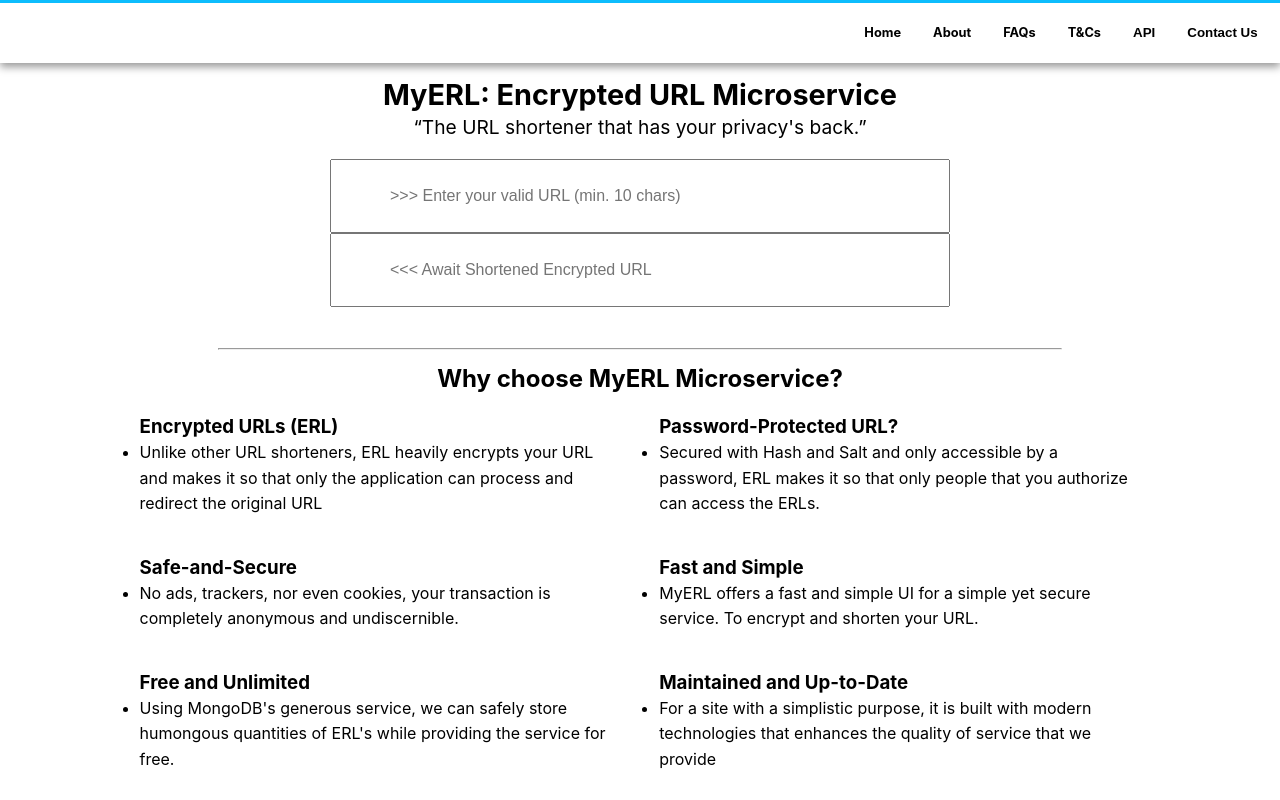
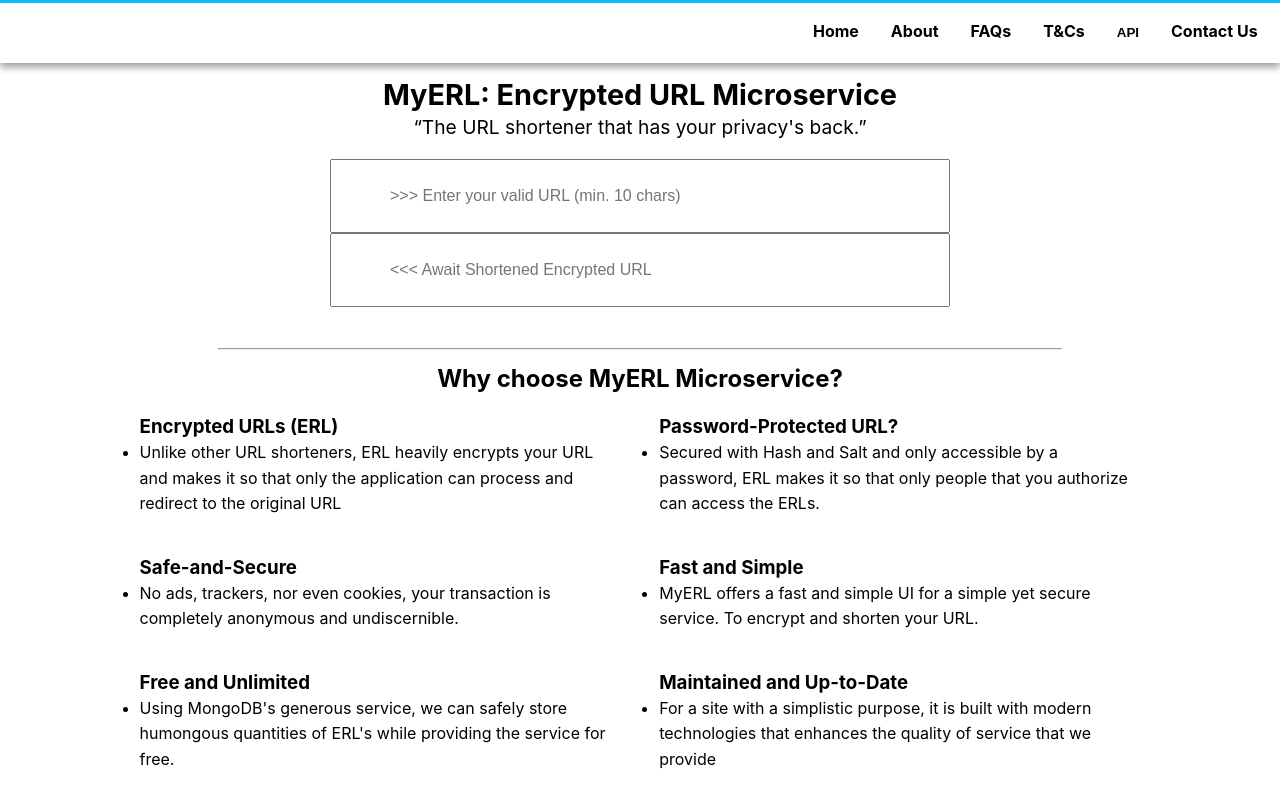
Before and after one commit to alphacoma18/myerl-microservice, a Next.js app: page / in a window 1280 px wide. Shown: the top 800 px of the page. Built offline with nearby package versions, Linux system fonts and the light colour scheme.

Commit message:
Added css root variables

```diff
--- a/components/contact/index.tsx
+++ b/components/contact/index.tsx
@@ -4,12 +4,10 @@
 	return (
 		<>
 			<div className={styles.flexContact}>
-				<h1 className={styles.headerContact} id="link-terms">
+				<h1 className={styles.headerContact} id="link-contact">
 					Contact Us
 				</h1>
-                <div className={styles.itemContact}>
-
-                </div>
+				<div className={styles.itemContact}></div>
 			</div>
 		</>
 	);
--- a/components/io/index.module.css
+++ b/components/io/index.module.css
@@ -15,7 +15,7 @@
 .errorHide {
 	width: 40%;
 	display: none;
-	background: red;
+	background: var(--error-red);
 	border-radius: 50px;
 	margin: auto;
 	padding: 4px;
@@ -24,7 +24,7 @@
 .errorShow {
 	width: 40%;
 	display: block;
-	background: red;
+	background: var(--error-red);
 	border-radius: 50px;
 	margin: auto;
 	padding: 0.4rem;
--- a/components/nav/index.module.css
+++ b/components/nav/index.module.css
@@ -1,7 +1,7 @@
 .outermostNav {
-	border-top: 3px solid #0dbdfd;
+	border-top: 3px solid var(--theme-blue);
 	padding: 0.4rem;
-	background: white;
+	background: var(--theme-white);
 	box-shadow: 0px 4px 8px 0px rgba(0, 0, 0, 0.4);
 	display: flex;
 	justify-content: space-between;
--- a/components/nav/index.tsx
+++ b/components/nav/index.tsx
@@ -19,7 +19,9 @@
 					<a className={styles.navLink}>T&Cs</a>
 				</Link>
 				<button className={styles.navLink}>API</button>
-				<button className={styles.navLink}>Contact Us</button>
+				<Link href="/#link-contact">
+					<a className={styles.navLink}>Contact Us</a>
+				</Link>
 			</div>
 		</nav>
 	);
--- a/components/spinner/index.module.css
+++ b/components/spinner/index.module.css
@@ -16,9 +16,9 @@
 	align-items: center;
 }
 .loadingSpinner {
-	border: 1rem solid white;
-	border-top: 1rem solid black;
-	border-bottom: 1rem solid black;
+	border: 1rem solid var(--theme-white);
+	border-top: 1rem solid var(--theme-black);
+	border-bottom: 1rem solid var(--theme-black);
 	border-radius: 50%;
 	width: 50px;
 	height: 50px;
--- a/components/whyChoose/index.tsx
+++ b/components/whyChoose/index.tsx
@@ -14,7 +14,7 @@
 						<li>
 							Unlike other URL shorteners, ERL heavily encrypts
 							your URL and makes it so that only the application
-							can process and redirect the original URL
+							can process and redirect to the original URL
 						</li>
 					</ul>
 				</div>
--- a/styles/globals.css
+++ b/styles/globals.css
@@ -1,9 +1,13 @@
 :root {
+	--theme-white: #ffffff;
+	--theme-black: #000000;
+	--theme-blue: #0dbdfd;
+	--error-red: #ff0000;
 	--fast-transition: all 100ms linear 0s;
 }
 ::selection {
-	background: #0dbdfd;
-	color: white;
+	background: var(--theme-blue);
+	color: var(--theme-white);
 }
 ::-webkit-scrollbar {
 	width: 1vh;
@@ -23,20 +27,23 @@
 	line-height: 1.6rem;
 }
 a {
-	font-size: 0.8rem;
 	color: inherit;
 	text-decoration: none;
+	user-select: none;
 }
 a:hover,
 a:active,
 a:focus {
-	color: #0dbdfd;
+	color: var(--theme-blue);
 	transition: var(--fast-transition);
+}
+summary {
+	user-select: none;
 }
 summary:hover,
 summary:active,
 summary:focus {
-	color: #0dbdfd;
+	color: var(--theme-blue);
 	transition: var(--fast-transition);
 	cursor: pointer;
 }
@@ -49,7 +56,7 @@
 		color-scheme: dark;
 	}
 	body {
-		color: white;
-		background: black;
+		color: var(--theme-white);
+		background: var(--theme-black);
 	}
 }
```
